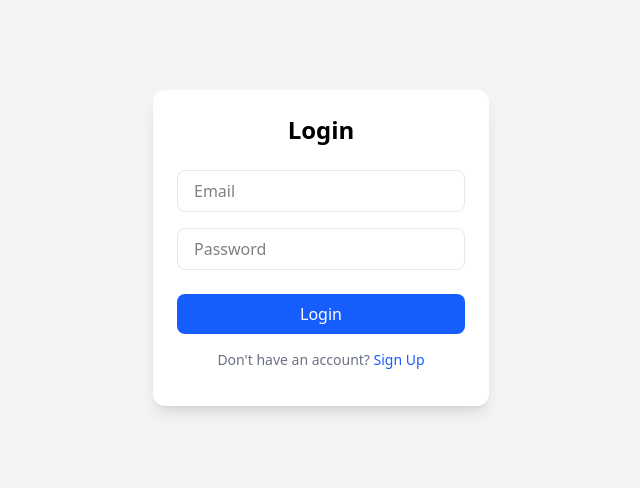
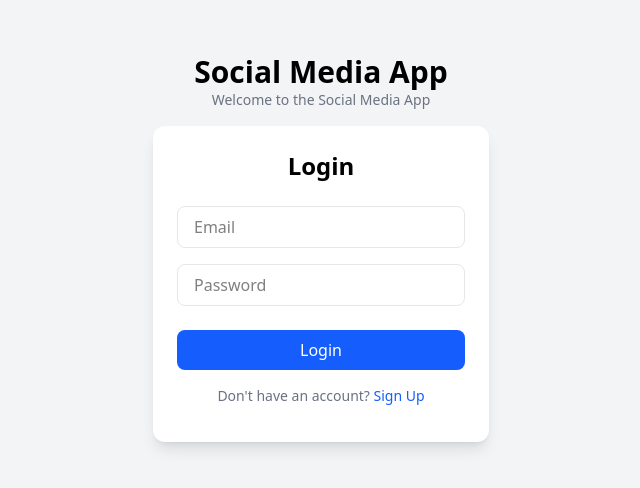
Before and after one commit to farhannawazofficial/smit-hackathon, a website: page index.html in a window 1280 px wide. Shown: the part 152-640 px from the top of the page, without its empty margins (319-959 px from the left). Drawn offline with Linux system fonts and the light colour scheme.

Commit message:
mew added

```diff
--- a/index.html
+++ b/index.html
@@ -10,6 +10,10 @@
 <body>
     <main class="min-h-screen bg-gray-100 flex items-center justify-center">
         <div class="w-full max-w-sm p-6">
+            <div class="text-center mb-4">
+                <h2 class="text-3xl font-bold">Social Media App</h2>
+                <p class="text-sm text-gray-500">Welcome to the Social Media App</p>
+            </div>
             <div class="bg-white shadow-lg rounded-xl p-6">
                 <h1 class="text-2xl font-semibold text-center mb-6">Login</h1>
                 <form id="login-form" class="space-y-4">
```
Also changed, not shown: signup.html (+4 -0 lines).
